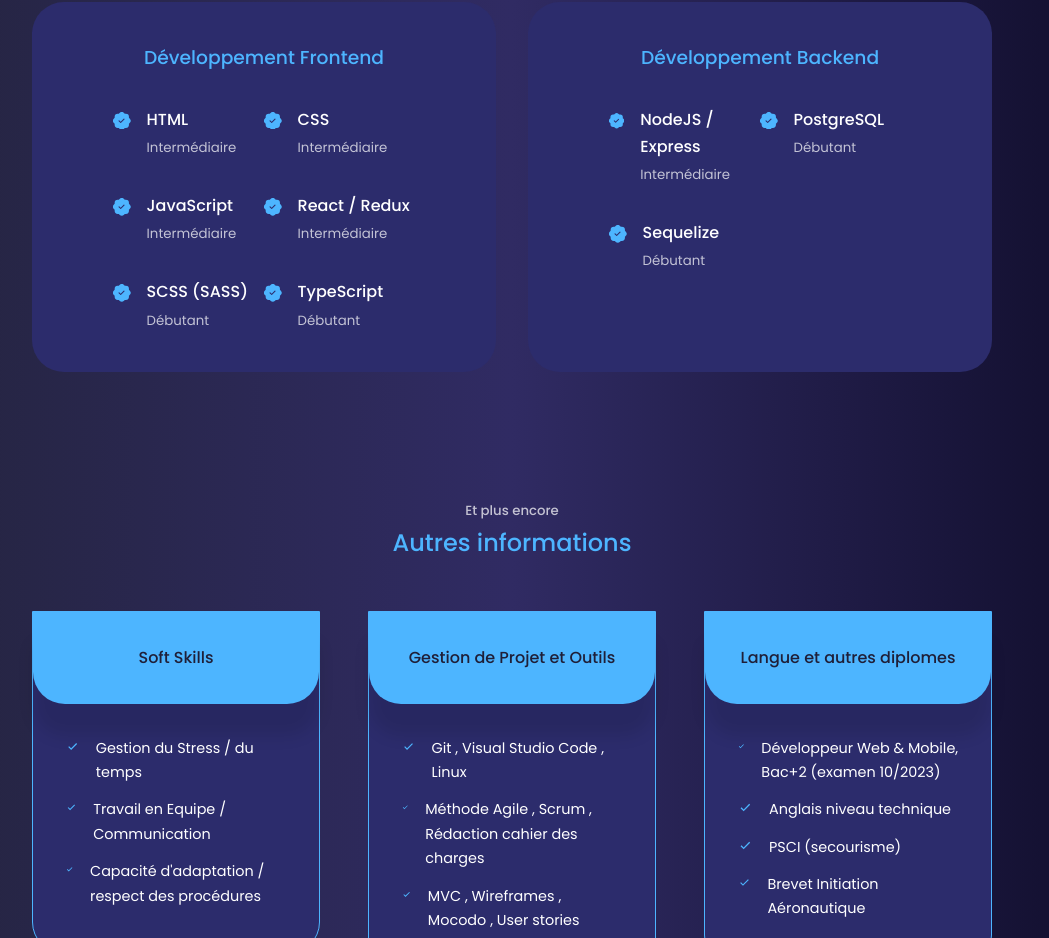
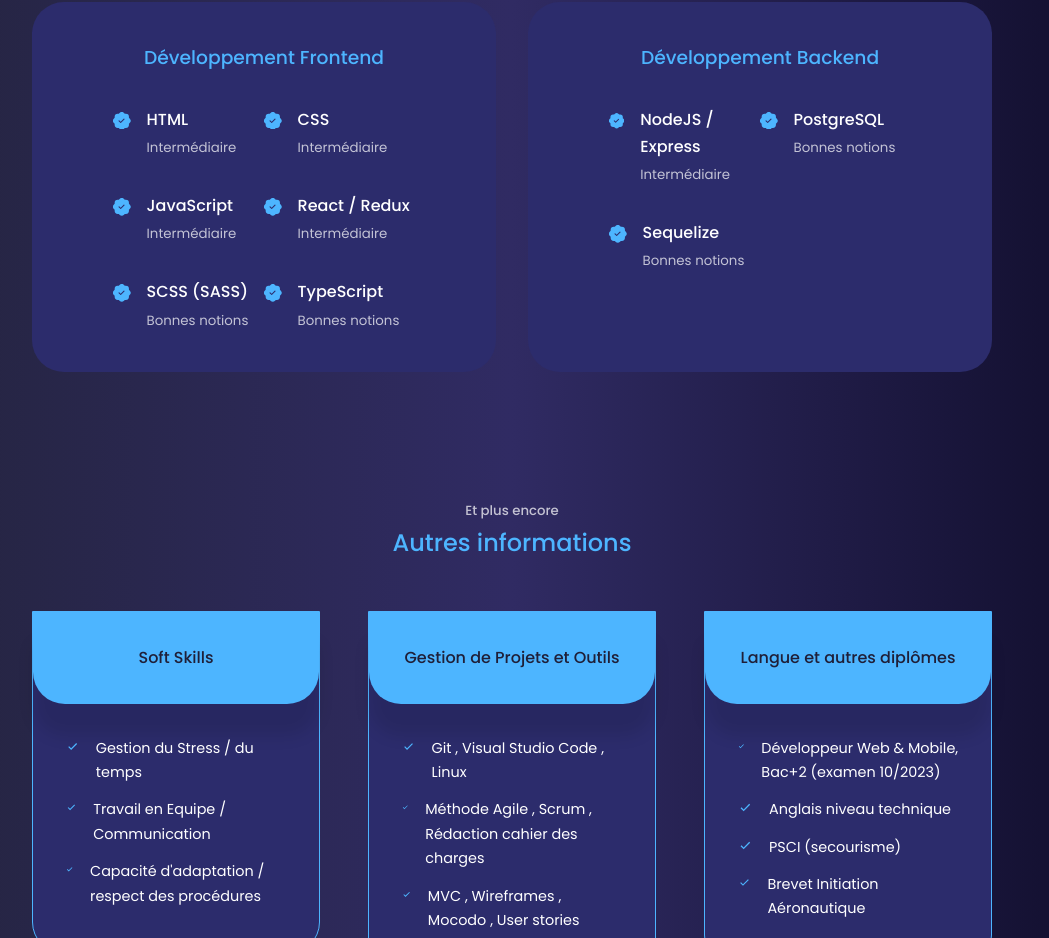
Before and after one commit to Maxime-Malandain/Portfolio, a React (Vite) app: page / in a window 1280 px wide. Shown: the part 1747-2685 px from the top of the page, without its empty margins (128-1177 px from the left). Built offline with nearby package versions, Linux system fonts and the light colour scheme.

Commit message:
change CV.png in pdf and modification in HardSkills.tsx

```diff
--- a/src/components/hard_skills/HardSkills.tsx
+++ b/src/components/hard_skills/HardSkills.tsx
@@ -44,14 +44,14 @@ function HardSkills() {
               <BsPatchCheckFill className="hardskills__details-icon" />
               <div>
                 <h4>SCSS (SASS)</h4>
-                <small className="text-light">Débutant</small>
+                <small className="text-light">Bonnes notions</small>
               </div>
             </article>
             <article className="hardskills__details">
               <BsPatchCheckFill className="hardskills__details-icon" />
               <div>
                 <h4>TypeScript</h4>
-                <small className="text-light">Débutant</small>
+                <small className="text-light">Bonnes notions</small>
               </div>
             </article>
           </div>
@@ -70,14 +70,14 @@ function HardSkills() {
               <BsPatchCheckFill className="hardskills__details-icon" />
               <div>
                 <h4>PostgreSQL</h4>
-                <small className="text-light">Débutant</small>
+                <small className="text-light">Bonnes notions</small>
               </div>
             </article>
             <article className="hardskills__details">
               <BsPatchCheckFill className="hardskills__details-icon" />
               <div>
                 <h4>Sequelize</h4>
-                <small className="text-light">Débutant</small>
+                <small className="text-light">Bonnes notions</small>
               </div>
             </article>
           </div>
--- a/src/components/header/CTA.tsx
+++ b/src/components/header/CTA.tsx
@@ -1,5 +1,5 @@
 import React from 'react';
-import CV from '../../assets/CV-incode.png';
+import CV from '../../assets/CV_Max.pdf';
 
 function CTA() {
   return (
--- a/src/components/services/services.tsx
+++ b/src/components/services/services.tsx
@@ -31,7 +31,7 @@ function Services() {
         </article>
         <article className="service">
           <div className="service__head">
-            <h3>Gestion de Projet et Outils</h3>
+            <h3>Gestion de Projets et Outils</h3>
           </div>
 
           <ul className="service__list">
@@ -51,7 +51,7 @@ function Services() {
         </article>
         <article className="service">
           <div className="service__head">
-            <h3>Langue et autres diplomes</h3>
+            <h3>Langue et autres diplômes</h3>
           </div>
 
           <ul className="service__list">
```
Also changed, not shown: 1 other file (tests, documents, lock files or other folders).
